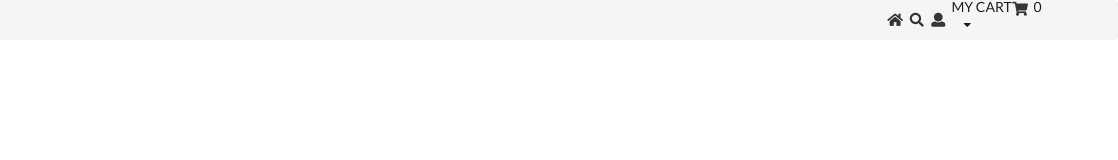
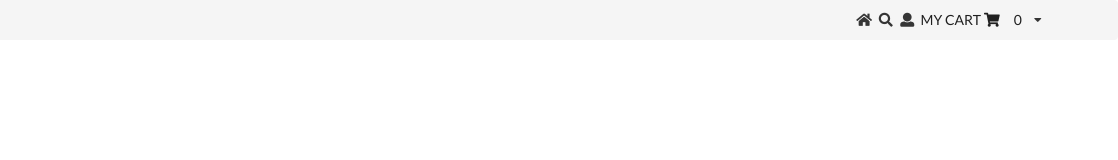
Before and after one commit to kristihchinen/islandsnow, a plain HTML site: page index.html in a window 1280 px wide. Shown: the full height of the page, 162-1280 px from the left. Drawn offline with nearby package versions, Linux system fonts and the light colour scheme.

Commit message:
Update index.html

```diff
--- a/index.html
+++ b/index.html
@@ -18,8 +18,8 @@
     <a class="fitted right item"><i class="home icon"></i></a>
     <a class="fitted item"><i class="search icon"></i></a>
     <a class="fitted item"><i class="user icon"></i></a>
-    <div class="ui dropdown">
-      <div class="text fitted item">MY CART <i class="cart icon"> </i> 0 </div>
+    <div class="ui dropdown fitted item">
+      <div class="text">MY CART <i class="cart icon"> </i> 0 </div>
       <i class="dropdown icon"></i>
       <div class="menu">
         <div class="item">Your cart is currently empty</div>
```
